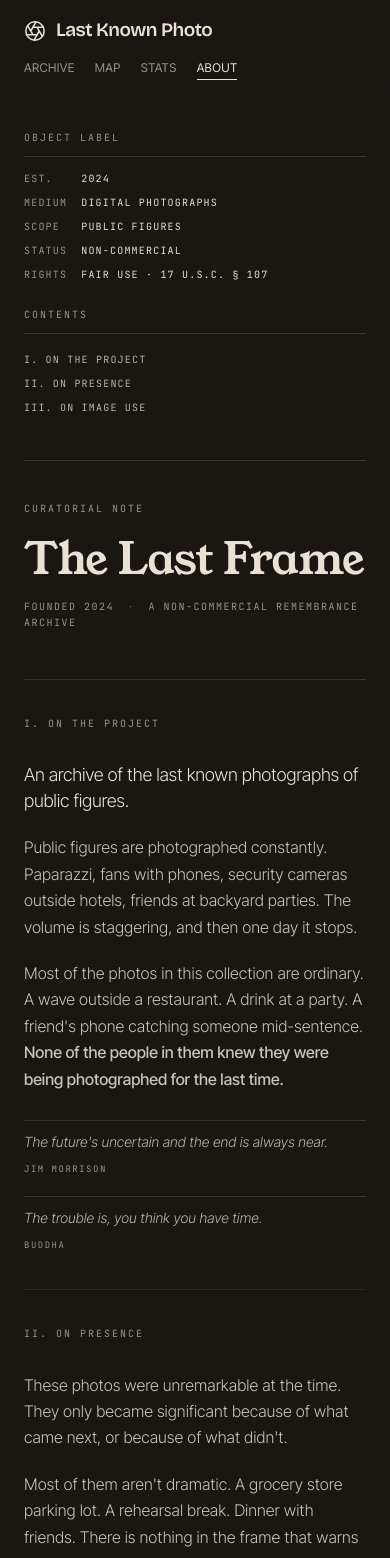
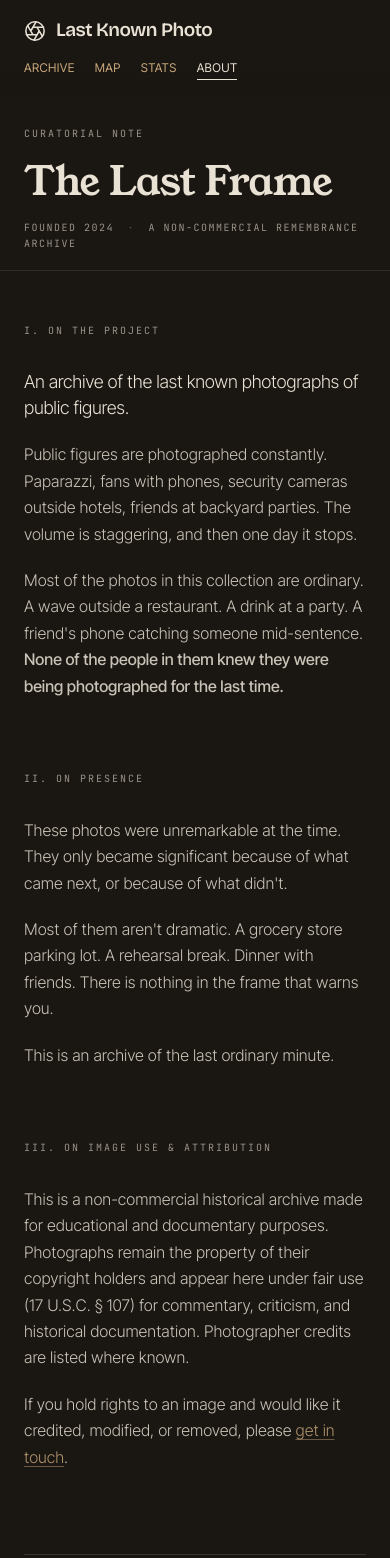
Before and after one commit to mkitzman/lastknownphoto, a Vue app: page /about in a window 390 px wide. Shown: the top 1558 px of the page. Built offline with nearby package versions, Linux system fonts and the light colour scheme.

Commit message:
Unify page titles, brass link color, new hero copy, About two-column layout

```diff
--- a/src/App.vue
+++ b/src/App.vue
@@ -109,7 +109,7 @@ function focusPageHeading() {
   font-weight: 400;
   letter-spacing: 0.4px;
   text-transform: uppercase;
-  color: var(--fg-dim);
+  color: var(--link);
   padding-bottom: 2px;
   border-bottom: 1px solid transparent;
   transition: color 0.2s, border-color 0.2s;
--- a/src/components/FilterBar.vue
+++ b/src/components/FilterBar.vue
@@ -60,7 +60,6 @@ const sortItems = SORT_ORDER.map(s => ({ value: s, label: SORT_LABELS[s] }))
   gap: 40px;
   align-items: center;
   padding: 18px 56px;
-  border-bottom: 1px solid var(--hairline-soft);
   font-family: var(--font-mono);
   font-size: 11px;
   letter-spacing: 1.2px;
--- /dev/null
+++ b/src/components/PageTitle.vue
@@ -0,0 +1,47 @@
+<script setup lang="ts">
+defineProps<{ eyebrow: string }>()
+</script>
+
+<template>
+  <header class="page-title">
+    <div class="page-eyebrow">{{ eyebrow }}</div>
+    <h1 class="page-heading"><slot /></h1>
+    <div v-if="$slots.credit" class="page-credit"><slot name="credit" /></div>
+  </header>
+</template>
+
+<style scoped>
+/* Full-width rule under the title; bottom padding matches the homepage hero's gap above its rule */
+.page-title {
+  padding: 48px 56px 22px;
+  border-bottom: 1px solid var(--hairline);
+}
+
+.page-heading {
+  font-family: 'Young Serif', Georgia, serif;
+  font-size: 72px;
+  line-height: 1;
+  letter-spacing: -1px;
+  font-weight: 400;
+  margin: 0;
+}
+
+@media (max-width: 1100px) {
+  .page-title {
+    padding: 40px 40px 20px;
+  }
+  .page-heading {
+    font-size: 56px;
+  }
+}
+
+@media (max-width: 640px) {
+  .page-title {
+    padding: 28px 24px 18px;
+  }
+  .page-heading {
+    font-size: 40px;
+    letter-spacing: -0.6px;
+  }
+}
+</style>
--- a/src/style.css
+++ b/src/style.css
@@ -18,6 +18,9 @@
   --fg-faint: rgba(232, 225, 212, 0.5);
   /* Lowest ink that passes WCAG AA (4.5:1) for small text on --bg */
   --fg-label: rgba(232, 225, 212, 0.55);
+  /* Link accent: brass, with a softer underline for links inside paragraphs */
+  --link: #c8a87c;
+  --link-underline: rgba(200, 168, 124, 0.55);
   --hairline: rgba(232, 225, 212, 0.1);
   --hairline-strong: rgba(232, 225, 212, 0.15);
   --hairline-soft: rgba(232, 225, 212, 0.08);
@@ -61,9 +64,40 @@ body {
 }
 
 a {
-  color: var(--fg);
+  color: var(--link);
   text-decoration: none;
   transition: color 0.2s, border-color 0.2s, opacity 0.2s;
+}
+
+/* Page title furniture: mono eyebrow above the headline, credit line below */
+.page-eyebrow {
+  font-family: var(--font-mono);
+  font-size: 10px;
+  letter-spacing: 2px;
+  text-transform: uppercase;
+  color: var(--fg-dim);
+  margin-bottom: 20px;
+}
+
+.page-credit {
+  margin-top: 18px;
+  font-family: var(--font-mono);
+  font-size: 10px;
+  letter-spacing: 1.5px;
+  text-transform: uppercase;
+  color: var(--fg-dim);
+}
+
+.page-credit .dot {
+  opacity: 0.5;
+  margin: 0 6px;
+}
+
+/* Underline on hover; skip links that carry their own underline or wrap whole cards */
+a:where(:hover, :focus-visible):not(.nav-link, .site-title-block, .card-link, .tag) {
+  text-decoration: underline;
+  text-decoration-thickness: 1px;
+  text-underline-offset: 3px;
 }
 
 img {
--- a/src/views/About.vue
+++ b/src/views/About.vue
@@ -1,4 +1,6 @@
 <script setup lang="ts">
+import PageTitle from '../components/PageTitle.vue'
+
 function openContact() {
   const u = 'unrealcityproject'
   const d = 'gmail.com'
@@ -7,55 +9,22 @@ function openContact() {
 </script>
 
 <template>
+  <div class="about-page">
+  <PageTitle eyebrow="Curatorial note">
+    The Last Frame
+    <template #credit>Founded 2024 <span class="dot">·</span> A non-commercial remembrance archive</template>
+  </PageTitle>
+
   <div class="about">
-    <aside class="wall-label">
-      <div class="label-section">
-        <div class="label-eyebrow">Object label</div>
-        <dl class="label-meta">
-          <dt>Est.</dt><dd>2024</dd>
-          <dt>Medium</dt><dd>Digital photographs</dd>
-          <dt>Scope</dt><dd>Public figures</dd>
-          <dt>Status</dt><dd>Non-commercial</dd>
-          <dt>Rights</dt><dd>Fair use · 17 U.S.C. &sect; 107</dd>
-        </dl>
-      </div>
-      <div class="label-section">
-        <div class="label-eyebrow">Contents</div>
-        <ol class="label-toc">
-          <li><a href="#i">I. On the project</a></li>
-          <li><a href="#ii">II. On presence</a></li>
-          <li><a href="#iii">III. On image use</a></li>
-        </ol>
-      </div>
-    </aside>
 
     <article class="prose">
-      <header class="prose-header">
-        <div class="prose-eyebrow">Curatorial note</div>
-        <h1>The Last Frame</h1>
-        <div class="credit-line">
-          Founded 2024 <span class="dot">·</span>
-          A non-commercial remembrance archive
-        </div>
-      </header>
-
-      <section id="i" class="section">
+      <section id="i" class="section section-first">
         <div class="section-main">
           <div class="section-marker">I. On the project</div>
           <p class="lede">An archive of the last known photographs of public figures.</p>
           <p>Public figures are photographed constantly. Paparazzi, fans with phones, security cameras outside hotels, friends at backyard parties. The volume is staggering, and then one day it stops.</p>
           <p>Most of the photos in this collection are ordinary. A wave outside a restaurant. A drink at a party. A friend's phone catching someone mid-sentence. <strong>None of the people in them knew they were being photographed for the last time.</strong></p>
         </div>
-        <aside class="section-margin">
-          <figure class="pull-quote">
-            <blockquote>The future's uncertain and the end is always near.</blockquote>
-            <figcaption>Jim Morrison</figcaption>
-          </figure>
-          <figure class="pull-quote">
-            <blockquote>The trouble is, you think you have time.</blockquote>
-            <figcaption>Buddha</figcaption>
-          </figure>
-        </aside>
       </section>
 
       <section id="ii" class="section">
@@ -65,12 +34,6 @@ function openContact() {
           <p>Most of them aren't dramatic. A grocery store parking lot. A rehearsal break. Dinner with friends. There is nothing in the frame that warns you.</p>
           <p>This is an archive of the last ordinary minute.</p>
         </div>
-        <aside class="section-margin">
-          <figure class="pull-quote">
-            <blockquote>Enjoy every sandwich.</blockquote>
-            <figcaption>Warren Zevon</figcaption>
-          </figure>
-        </aside>
       </section>
 
       <section id="iii" class="section">
@@ -89,25 +52,60 @@ function openContact() {
         </div>
       </footer>
     </article>
+
+    <aside class="about-rail">
+      <div class="wall-label">
+        <div class="label-section">
+          <div class="label-eyebrow">Object label</div>
+          <dl class="label-meta">
+            <dt>Est.</dt><dd>2024</dd>
+            <dt>Medium</dt><dd>Digital photographs</dd>
+            <dt>Scope</dt><dd>Public figures</dd>
+            <dt>Status</dt><dd>Non-commercial</dd>
+            <dt>Rights</dt><dd>Fair use · 17 U.S.C. &sect; 107</dd>
+          </dl>
+        </div>
+        <div class="label-section">
+          <div class="label-eyebrow">Contents</div>
+          <ol class="label-toc">
+            <li><a href="#i">I. On the project</a></li>
+            <li><a href="#ii">II. On presence</a></li>
+            <li><a href="#iii">III. On image use</a></li>
+          </ol>
+        </div>
+      </div>
+      <figure class="pull-quote">
+        <blockquote>The future's uncertain and the end is always near.</blockquote>
+        <figcaption>Jim Morrison</figcaption>
+      </figure>
+      <figure class="pull-quote">
+        <blockquote>The trouble is, you think you have time.</blockquote>
+        <figcaption>Buddha</figcaption>
+      </figure>
+      <figure class="pull-quote">
+        <blockquote>Enjoy every sandwich.</blockquote>
+        <figcaption>Warren Zevon</figcaption>
+      </figure>
+    </aside>
+  </div>
   </div>
 </template>
 
 <style scoped>
 .about {
+  /* Two independent columns: essay left, label and quotes right */
+  --about-cols: minmax(0, 1fr) 440px;
+  --about-gap: 96px;
   display: grid;
-  grid-template-columns: 200px minmax(0, 1fr);
-  column-gap: 72px;
-  max-width: 1100px;
-  margin: 0 auto;
-  padding: 72px 56px 112px;
+  grid-template-columns: var(--about-cols);
+  column-gap: var(--about-gap);
+  align-items: start;
+  padding: 24px 56px 112px;
   color: var(--fg);
 }
 
-/* Wall label — sticky left rail */
+/* Wall label — top of the right column */
 .wall-label {
-  position: sticky;
-  top: 120px;
-  align-self: start;
   display: flex;
   flex-direction: column;
   gap: 32px;
@@ -161,11 +159,22 @@ function openContact() {
   display: flex;
   align-items: center;
   min-height: 24px;
-  color: var(--fg-muted);
+  color: var(--link);
 }
 
 .label-toc a:hover {
   color: var(--fg);
+}
+
+/* The label sits inside .prose, so opt out of its underline-at-rest link style */
+.wall-label .label-toc a {
+  text-decoration: none;
+}
+
+.wall-label .label-toc a:hover,
+.wall-label .label-toc a:focus-visible {
+  text-decoration: underline;
+  text-decoration-color: currentColor;
 }
 
 /* Prose column */
@@ -173,50 +182,17 @@ function openContact() {
   min-width: 0;
 }
 
-.prose-header {
-  padding-bottom: 48px;
-  border-bottom: 1px solid var(--hairline-strong);
+/* Sections — subgrid-ish: main reading column + margin rail */
+.section {
+  padding: 48px 0;
 }
 
-.prose-eyebrow {
-  font-family: var(--font-mono);
-  font-size: 10px;
-  letter-spacing: 2px;
-  text-transform: uppercase;
-  color: var(--fg-dim);
-  margin-bottom: 20px;
+.section-first {
+  padding-top: 0;
 }
 
-.prose h1 {
-  font-family: 'Young Serif', Georgia, serif;
-  font-size: 64px;
-  font-weight: 400;
-  letter-spacing: -1px;
-  line-height: 1;
-  margin: 0;
-}
-
-.credit-line {
-  margin-top: 18px;
-  font-family: var(--font-mono);
-  font-size: 10px;
-  letter-spacing: 1.5px;
-  text-transform: uppercase;
-  color: var(--fg-dim);
-}
-
-.dot {
-  opacity: 0.5;
-  margin: 0 6px;
-}
-
-/* Sections — subgrid-ish: main reading column + margin rail */
-.section {
-  display: grid;
-  grid-template-columns: minmax(0, 1fr) 180px;
-  column-gap: 48px;
-  padding: 48px 0;
-  border-bottom: 1px solid var(--hairline-soft);
+.wall-label + .pull-quote {
+  margin-top: 16px;
 }
 
 .section:last-of-type {
@@ -262,11 +238,10 @@ function openContact() {
   opacity: 1;
 }
 
-.section-margin {
+.about-rail {
   display: flex;
   flex-direction: column;
   gap: 32px;
-  padding-top: 44px;
 }
 
 .pull-quote {
@@ -297,14 +272,18 @@ function openContact() {
 
 .contact-link,
 .prose a {
-  color: var(--fg);
-  border-bottom: 1px solid var(--hairline-strong);
-  transition: border-color 0.2s;
+  color: var(--link);
+  text-decoration: underline;
+  text-decoration-thickness: 1px;
+  text-underline-offset: 3px;
+  text-decoration-color: var(--link-underline);
+  transition: color 0.2s, text-decoration-color 0.2s;
 }
 
 .prose a:hover,
 .contact-link:hover {
-  border-bottom-color: var(--fg);
+  color: var(--fg);
+  text-decoration-color: var(--fg);
 }
 
 .prose-footer {
@@ -321,58 +300,47 @@ function openContact() {
   color: var(--fg-dim);
 }
 
+.colophon .dot {
+  opacity: 0.5;
+  margin: 0 6px;
+}
+
 .colophon a {
-  color: var(--fg-dim);
-  border-bottom: 1px solid var(--hairline-strong);
+  color: var(--link);
 }
 
 .colophon a:hover {
   color: var(--fg);
-  border-bottom-color: var(--fg);
 }
 
 /* Tablet: hide sidebar, keep margin quotes */
-@media (max-width: 1024px) {
+@media (max-width: 1100px) {
   .about {
-    grid-template-columns: 1fr;
-    column-gap: 0;
-    padding: 48px 40px 80px;
-  }
-  .wall-label {
-    position: static;
-    display: grid;
-    grid-template-columns: 1fr 1fr;
-    gap: 32px;
-    padding-bottom: 40px;
-    margin-bottom: 40px;
-    border-bottom: 1px solid var(--hairline-strong);
+    --about-cols: minmax(0, 1fr) 280px;
+    --about-gap: 56px;
+    padding: 20px 40px 80px;
   }
 }
 
 /* Mobile: single column, quotes inline below body */
 @media (max-width: 720px) {
   .about {
-    padding: 32px 24px 64px;
+    --about-cols: minmax(0, 1fr);
+    padding: 16px 24px 64px;
+  }
+  .about {
+    row-gap: 40px;
   }
   .wall-label {
-    grid-template-columns: 1fr;
     gap: 24px;
   }
-  .prose h1 {
-    font-size: 44px;
-    letter-spacing: -0.6px;
-  }
   .section {
-    grid-template-columns: 1fr;
-    column-gap: 0;
-    row-gap: 28px;
     padding: 36px 0;
   }
   .section-main {
     max-width: none;
   }
-  .section-margin {
-    padding-top: 0;
+  .about-rail {
     gap: 20px;
   }
   .pull-quote {
--- a/src/views/Home.vue
+++ b/src/views/Home.vue
@@ -5,6 +5,7 @@ import { useFilter, SORT_LABELS } from '../composables/useFilter'
 import PostCard from '../components/PostCard.vue'
 import FilterBar from '../components/FilterBar.vue'
 import DecadeHistogram from '../components/DecadeHistogram.vue'
+import { numberWord } from '../data/stats'
 
 const { filteredPosts, selectedDecade, selectedTag, sortMode } = useFilter()
 
@@ -52,10 +53,14 @@ const lastAdded = computed(() => {
       <div class="hero-text">
         <h1 class="hero-title">Famous faces.<br />Final frames.</h1>
         <p class="hero-copy">
-          The last known photographs of public figures, collected from news
-          archives, private collections and family estates. Each entry notes
-          when the picture was taken, where, by whom, and how long before death.
+          {{ numberWord(totalRecords, true) }} people, photographed for the last time.
+          An archive of the last known photographs of public figures, taken
+          before anyone knew they were the last.
         </p>
+        <div class="hero-links">
+          <RouterLink to="/stats" class="hero-link">Explore the numbers</RouterLink>
+          <RouterLink to="/map" class="hero-link">See them on a map</RouterLink>
+        </div>
         <div class="hero-stats">
           <div><span class="stat-label">Records </span>{{ totalRecords }}</div>
           <div><span class="stat-label">Years </span>{{ yearRange }}</div>
@@ -86,7 +91,7 @@ const lastAdded = computed(() => {
   grid-template-columns: 1fr 440px;
   gap: 96px;
   align-items: stretch;
-  padding: 48px 56px 52px;
+  padding: 48px 56px 23px;
   border-bottom: 1px solid var(--hairline);
 }
 
@@ -106,6 +111,28 @@ const lastAdded = computed(() => {
   max-width: 480px;
   margin: 26px 0 0;
   font-weight: 400;
+}
+
+.hero-links {
+  margin-top: 22px;
+  display: flex;
+  flex-wrap: wrap;
+  gap: 8px 32px;
+  font-family: var(--font-mono);
+  font-size: 11px;
+  letter-spacing: 1.2px;
+  text-transform: uppercase;
+}
+
+.hero-link {
+  display: inline-flex;
+  align-items: center;
+  min-height: 24px;
+  color: var(--link);
+}
+
+.hero-link:hover {
+  color: var(--fg);
 }
 
 .hero-stats {
@@ -137,7 +164,7 @@ const lastAdded = computed(() => {
   display: grid;
   grid-template-columns: repeat(3, 1fr);
   gap: 56px 48px;
-  padding: 56px 56px 72px;
+  padding: 28px 56px 72px;
 }
 
 .empty {
@@ -152,14 +179,14 @@ const lastAdded = computed(() => {
 
 @media (max-width: 1100px) {
   .hero {
-    padding: 40px 40px 44px;
+    padding: 40px 40px 21px;
     grid-template-columns: 1fr 340px;
     gap: 56px;
   }
   .grid {
     grid-template-columns: repeat(2, 1fr);
     gap: 44px 32px;
-    padding: 40px 40px 56px;
+    padding: 24px 40px 56px;
   }
 }
 
@@ -176,7 +203,7 @@ const lastAdded = computed(() => {
 
 @media (max-width: 640px) {
   .hero {
-    padding: 28px 24px 36px;
+    padding: 28px 24px 19px;
   }
   .hero-title {
     font-size: 46px;
@@ -188,7 +215,7 @@ const lastAdded = computed(() => {
   .grid {
     grid-template-columns: 1fr;
     gap: 40px;
-    padding: 32px 24px 48px;
+    padding: 20px 24px 48px;
   }
 }
 </style>
```
Also changed, not shown: src/components/FilterDropdown.vue (+14 -2 lines), src/components/stats/IntervalStrip.vue (+3 -4 lines), src/views/Map.vue (+15 -9 lines), src/views/Post.vue (+13 -12 lines), src/views/Stats.vue (+22 -16 lines).
